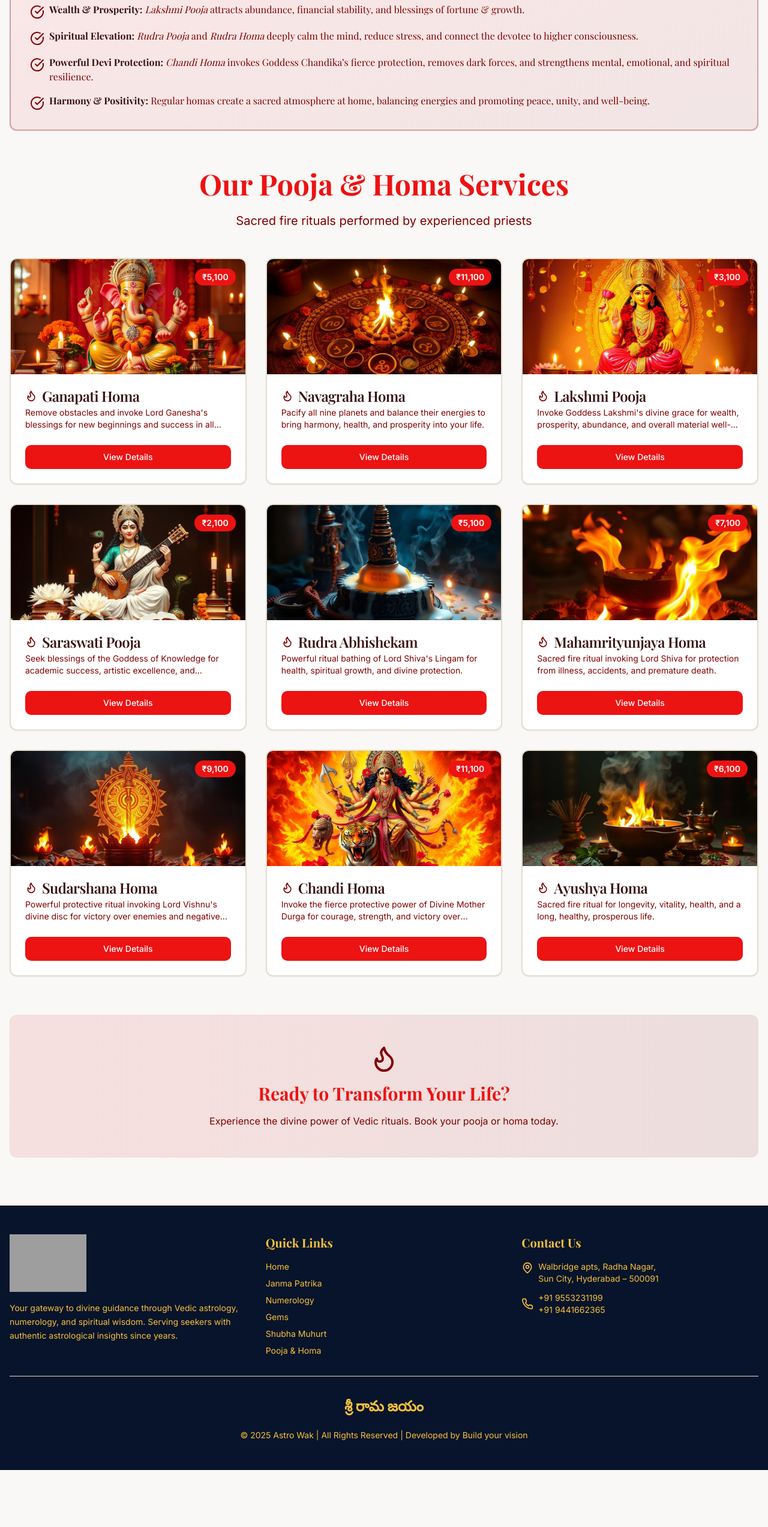
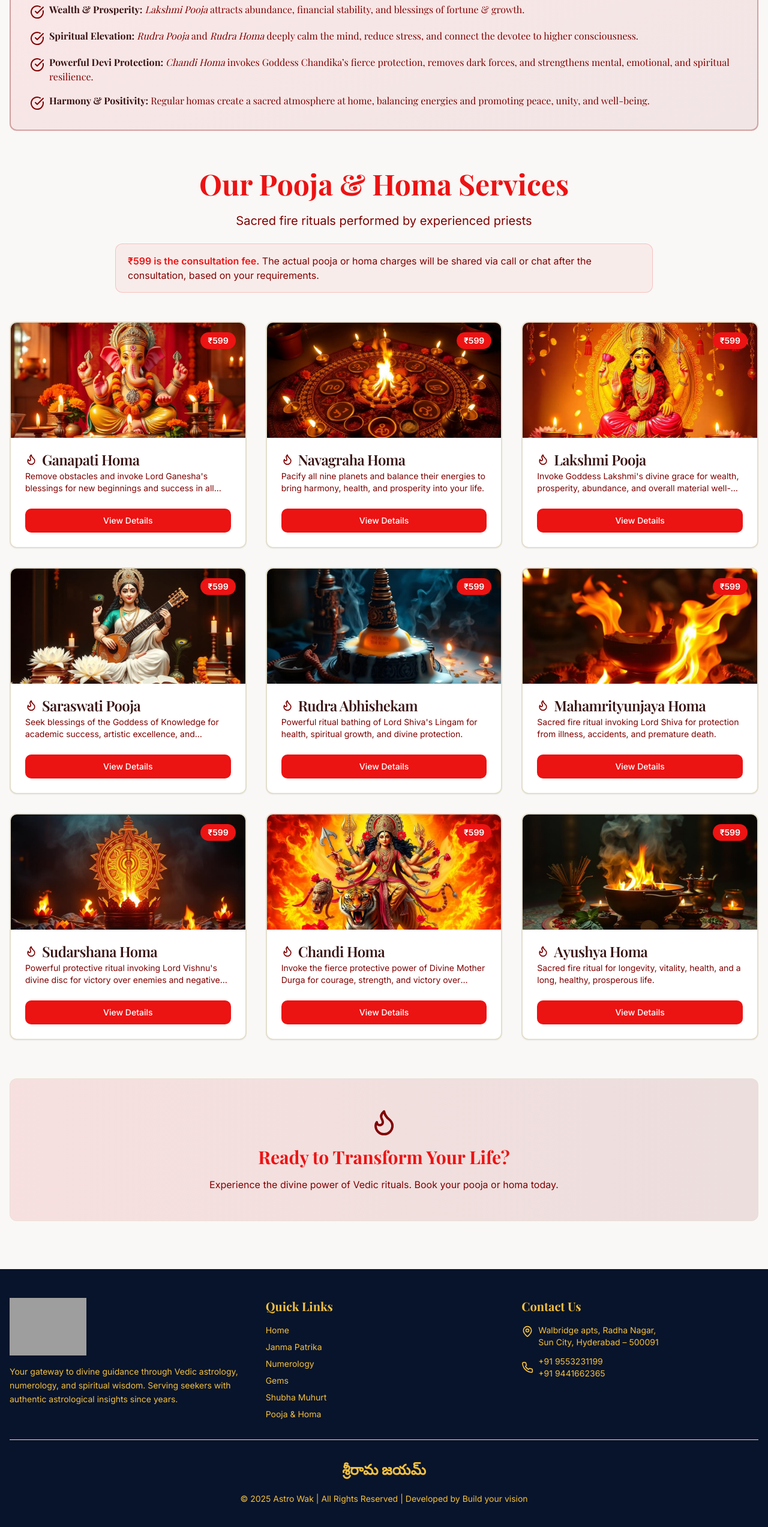
Before and after one commit to GarudaSeva/astro-wak-frontend, a React (Vite) app: page /pooja in a window 1280 px wide. Shown: the part 1414-3960 px from the top of the page at 60% size. Before the commit the page ends 3865 px from the top, so only its background shows below. Built offline with nearby package versions, Linux system fonts and the light colour scheme; grey boxes are pictures that could not be loaded; the HTML template or start-up script is replaced by a standard one.

Commit message:
[Ganesh] poojas and homas section prices changes

```diff
--- a/src/components/Footer.tsx
+++ b/src/components/Footer.tsx
@@ -53,11 +53,11 @@ const Footer = () => {
           </div>
         </div>
 
-        {/* Divider with Sree Rama Jayam */}
+        {/* Divider with శ్రీరామ జయమ్ */}
         <div className="border-t border-border pt-8 mt-8">
           <div className="flex items-center justify-center gap-2 mb-6">
             <p className="text-2xl font-bold font-playfair text-accent">
-              శ్రీ రామ జయం
+              శ్రీరామ జయమ్
             </p>
           </div>
           <p className="text-center text-accent text-sm flex flex-col sm:flex-row items-center justify-center gap-1 text-wrap">
--- a/src/data/poojaServices.ts
+++ b/src/data/poojaServices.ts
@@ -22,12 +22,16 @@ export interface PoojaService {
   serviceType: ServiceKey;
 }
 
+export const POOJA_CONSULTATION_FEE = "₹599";
+export const POOJA_CONSULTATION_NOTE =
+  "The actual pooja or homa charges will be shared via call or chat after the consultation, based on your requirements.";
+
 const poojaServices: PoojaService[] = [
     {
       title: "Ganapati Homa",
       serviceType: "pooja",
       slug: "Ganapati_Homa",
-      price: "₹5,100",
+      price: POOJA_CONSULTATION_FEE,
       image: ganapatiImg,
       description: "Remove obstacles and invoke Lord Ganesha's blessings for new beginnings and success in all endeavors.",
       benefits: [
@@ -58,7 +62,7 @@ const poojaServices: PoojaService[] = [
       title: "Navagraha Homa",
       slug: "Navagraha_Homa",
       serviceType: "pooja",
-      price: "₹11,100",
+      price: POOJA_CONSULTATION_FEE,
       image: navagrahaImg,
       description: "Pacify all nine planets and balance their energies to bring harmony, health, and prosperity into your life.",
       benefits: [
@@ -92,7 +96,7 @@ const poojaServices: PoojaService[] = [
       title: "Lakshmi Pooja",
       slug: "Lakshmi_Pooja",
       serviceType: "pooja",
-      price: "₹3,100",
+      price: POOJA_CONSULTATION_FEE,
       image: lakshmiImg,
       description: "Invoke Goddess Lakshmi's divine grace for wealth, prosperity, abundance, and overall material well-being.",
       benefits: [
@@ -125,7 +129,7 @@ const poojaServices: PoojaService[] = [
       title: "Saraswati Pooja",
       slug: "Saraswati_Pooja",
       serviceType: "pooja",
-      price: "₹2,100",
+      price: POOJA_CONSULTATION_FEE,
       image: saraswatiImg,
       description: "Seek blessings of the Goddess of Knowledge for academic success, artistic excellence, and intellectual growth.",
       benefits: [
@@ -158,7 +162,7 @@ const poojaServices: PoojaService[] = [
       title: "Rudra Abhishekam",
       slug:  "Rudra_Abhishekam",
       serviceType: "pooja",
-      price: "₹5,100",
+      price: POOJA_CONSULTATION_FEE,
       image: rudraImg,
       description: "Powerful ritual bathing of Lord Shiva's Lingam for health, spiritual growth, and divine protection.",
       benefits: [
@@ -191,7 +195,7 @@ const poojaServices: PoojaService[] = [
       title: "Mahamrityunjaya Homa",
       slug: "Mahamrityunjaya_Homa",
       serviceType: "pooja",
-      price: "₹7,100",
+      price: POOJA_CONSULTATION_FEE,
       image: mahamrityunjayaImg,
       description: "Sacred fire ritual invoking Lord Shiva for protection from illness, accidents, and premature death.",
       benefits: [
@@ -224,7 +228,7 @@ const poojaServices: PoojaService[] = [
     {
       title: "Sudarshana Homa",
       slug: "Sudarshana_Homa",
-      price: "₹9,100",
+      price: POOJA_CONSULTATION_FEE,
       image: sudarshanImg,
       serviceType: "pooja",
       description: "Powerful protective ritual invoking Lord Vishnu's divine disc for victory over enemies and negative energies.",
@@ -258,7 +262,7 @@ const poojaServices: PoojaService[] = [
     {
       title: "Chandi Homa",
       slug: "Chandi_Homa",
-      price: "₹11,100",
+      price: POOJA_CONSULTATION_FEE,
       serviceType: "pooja",
       image: chandiImg,
       description: "Invoke the fierce protective power of Divine Mother Durga for courage, strength, and victory over challenges.",
@@ -292,7 +296,7 @@ const poojaServices: PoojaService[] = [
     {
       title: "Ayushya Homa",
       slug: "Ayushya_Homa",
-      price: "₹6,100",
+      price: POOJA_CONSULTATION_FEE,
       serviceType: "pooja",
       image: ayushyaImg,
       description: "Sacred fire ritual for longevity, vitality, health, and a long, healthy, prosperous life.",
--- a/src/pages/BookingPage.tsx
+++ b/src/pages/BookingPage.tsx
@@ -29,6 +29,7 @@ import { ScrollArea } from "@/components/ui/scroll-area";
 import PayButton from "@/components/PayButton";
 import { RASI, STAR } from "@/config/formConfig";
 import { CheckCircle2, ChevronRight } from "lucide-react";
+import { POOJA_CONSULTATION_NOTE } from "@/data/poojaServices";
 
 type Step = 1 | 2 | 3;
 
@@ -39,6 +40,7 @@ export default function ConsultationForm() {
   const price = location.state?.price ?? 0;
   const title = location.state?.title ?? serviceType ?? "Service";
   const whatsappNumber = "919553231199";
+  const isPoojaService = serviceType === "pooja";
 
   const fields: FieldConfig[] = useMemo(
     () => formConfig[serviceType as ServiceKey] || [],
@@ -319,11 +321,19 @@ export default function ConsultationForm() {
             <span className="font-medium text-secondary">{title}</span>
           </div>
           <div className="flex justify-between text-base pt-3">
-            <span className="font-semibold">Total Amount:</span>
+            <span className="font-semibold">
+              {isPoojaService ? "Consultation Fee:" : "Total Amount:"}
+            </span>
             <span className="font-bold text-purple-600 dark:text-purple-400">
               ₹ {price}
             </span>
           </div>
+          {isPoojaService && (
+            <p className="rounded-lg border border-primary/20 bg-primary/5 px-3 py-2 text-xs leading-relaxed text-secondary">
+              <span className="font-semibold text-primary">Note:</span>{" "}
+              {POOJA_CONSULTATION_NOTE}
+            </p>
+          )}
         </div>
       </div>
     );
--- a/src/pages/PoojaHoma.tsx
+++ b/src/pages/PoojaHoma.tsx
@@ -3,7 +3,11 @@ import { Button } from "@/components/ui/button";
 import SlokaCard from "@/components/SlokaCard";
 import { CheckCircle, Flame } from "lucide-react";
 import poojasBanner from "@/assets/slokas/poojas-homas.png";
-import poojaServices, { PoojaService } from "@/data/poojaServices";
+import poojaServices, {
+  POOJA_CONSULTATION_FEE,
+  POOJA_CONSULTATION_NOTE,
+  PoojaService,
+} from "@/data/poojaServices";
 import { useNavigate } from "react-router-dom";
 
 const PoojaHoma = () => {
@@ -176,6 +180,14 @@ const PoojaHoma = () => {
           <p className="text-xl text-secondary max-w-3xl mx-auto">
             Sacred fire rituals performed by experienced priests
           </p>
+          <div className="max-w-4xl mx-auto mt-6 rounded-xl border border-primary/20 bg-primary/5 px-5 py-4 text-left">
+            <p className="text-sm md:text-base text-secondary leading-relaxed">
+              <span className="font-semibold text-primary">
+                {POOJA_CONSULTATION_FEE} is the consultation fee.
+              </span>{" "}
+              {POOJA_CONSULTATION_NOTE}
+            </p>
+          </div>
         </div>
 
         {/* Services Grid */}
--- a/src/pages/ServiceDetailsPage.tsx
+++ b/src/pages/ServiceDetailsPage.tsx
@@ -1,6 +1,7 @@
 import { useParams, useNavigate } from "react-router-dom";
 import { Button } from "@/components/ui/button";
 import { allServices } from "@/data/allServices";
+import { POOJA_CONSULTATION_NOTE } from "@/data/poojaServices";
 
 export default function ServiceDetailsPage() {
   const { slug } = useParams();
@@ -13,6 +14,7 @@ export default function ServiceDetailsPage() {
   }
 
   const numericPrice = parseFloat(service.price.replace(/[^\d.-]/g, ""));
+  const isPoojaService = service.serviceType === "pooja";
 
   return (
     <div className="container mx-auto py-10 px-4 pt-24">
@@ -34,9 +36,15 @@ export default function ServiceDetailsPage() {
       </h1>
 
       {/* PRICE */}
-      <p className="text-2xl mt-2 text-secondary font-bold">
-        {service.price}
-      </p>
+      <div className="mt-2 space-y-2">
+        <p className="text-2xl text-secondary font-bold">{service.price}</p>
+        {isPoojaService && (
+          <p className="max-w-3xl rounded-lg border border-primary/20 bg-primary/5 px-4 py-3 text-sm leading-relaxed text-secondary">
+            <span className="font-semibold text-primary">Consultation fee:</span>{" "}
+            {POOJA_CONSULTATION_NOTE}
+          </p>
+        )}
+      </div>
 
       {/* DESCRIPTION (FULL WIDTH) */}
       <div className="mt-6 text-secondary whitespace-pre-line leading-relaxed">
```
